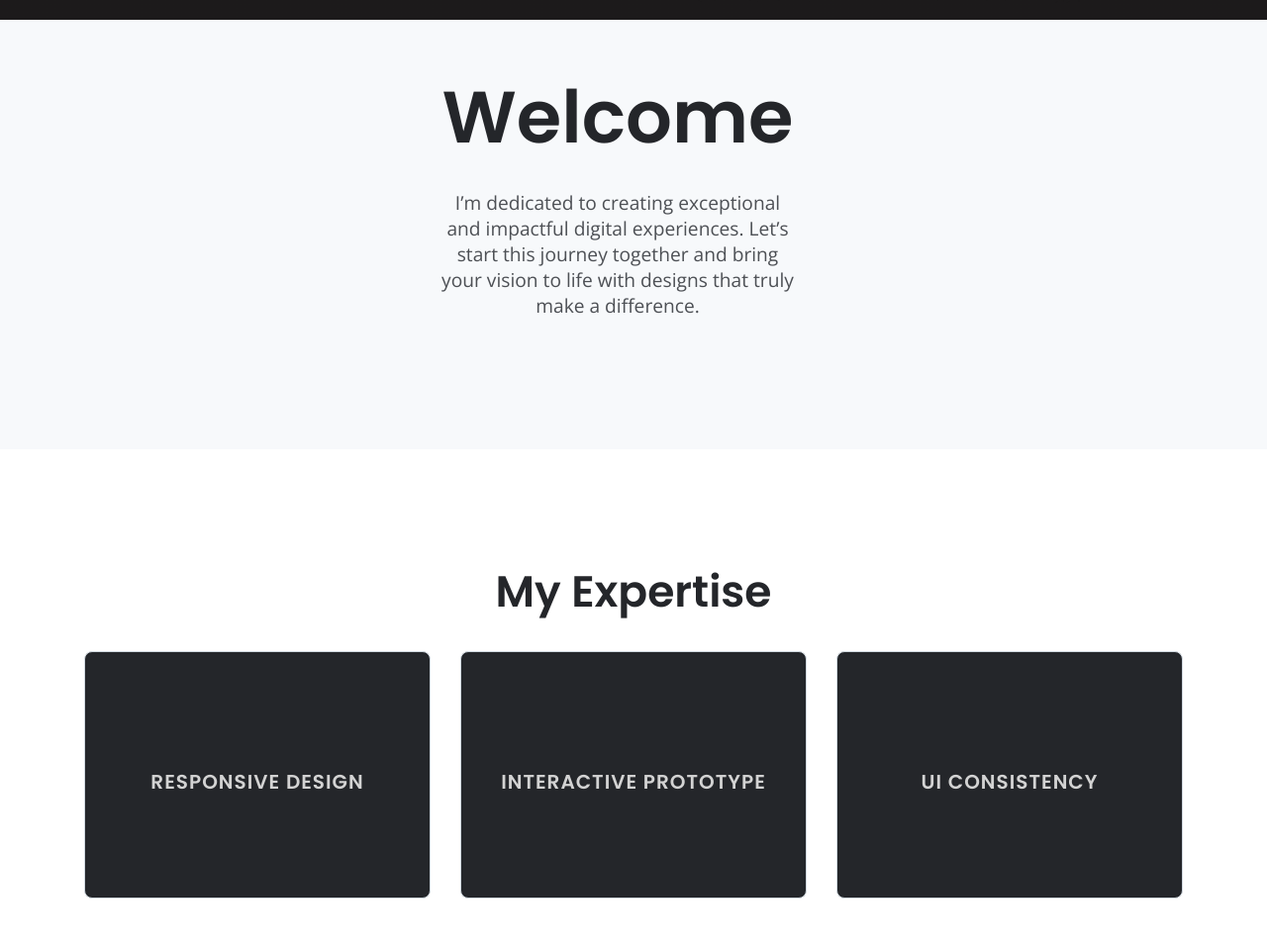
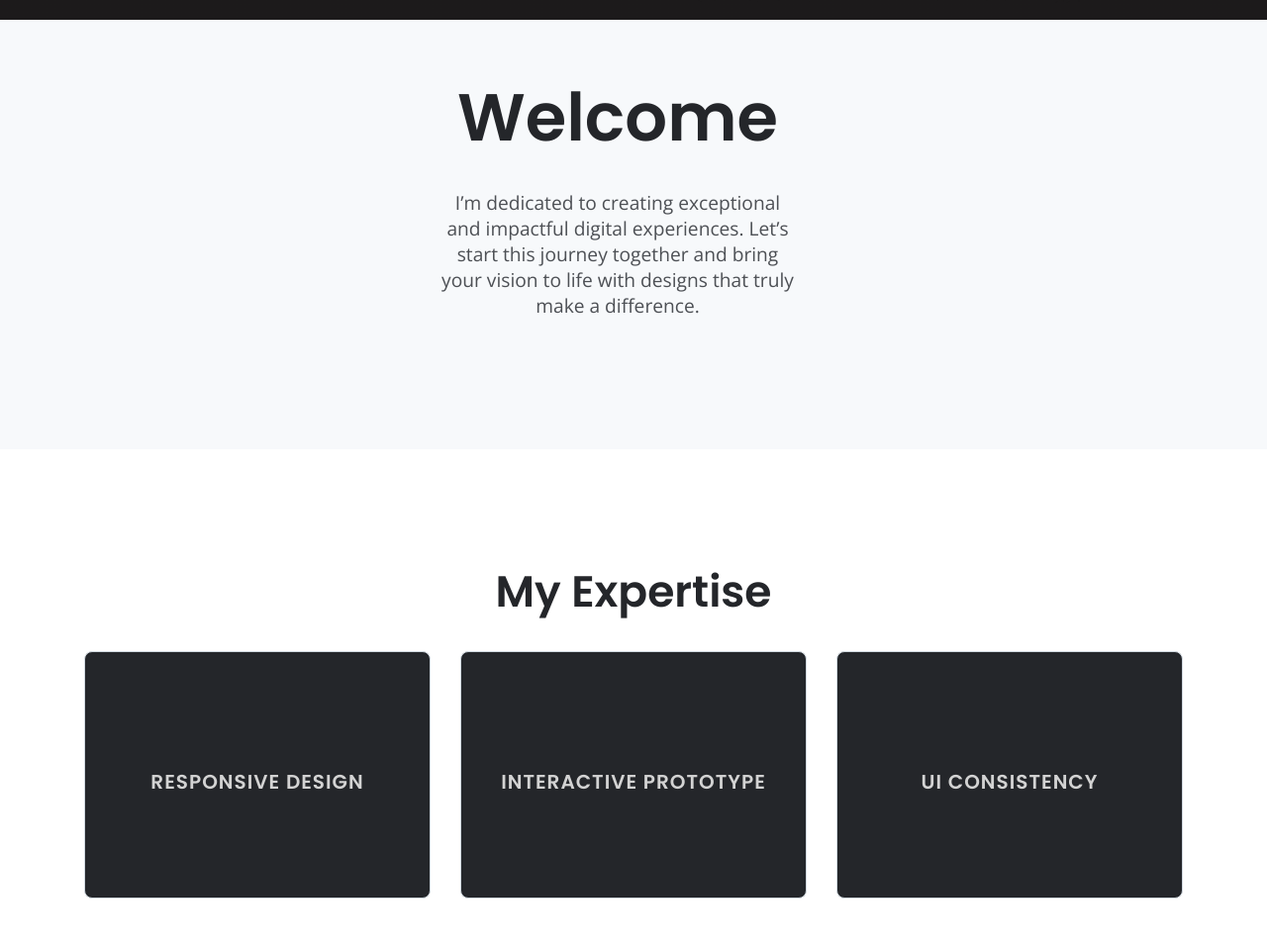
Before and after one commit to 09466502232wW/cristangenerillo-portfolio, a plain HTML site: page index.html in a window 1280 px wide. Shown: the part 818-1777 px from the top of the page at 99% size. Drawn offline with nearby package versions, Linux system fonts and the light colour scheme.

Commit message:
Update styles.css

```diff
--- a/css/styles.css
+++ b/css/styles.css
@@ -80,7 +80,7 @@ div#cont {
 
 h2.welc {
     text-align: center;
-    font-size: 4.6rem;
+    font-size: 4.2rem;
     transform: translateY(-45px);
 }
 p.heh {
```
